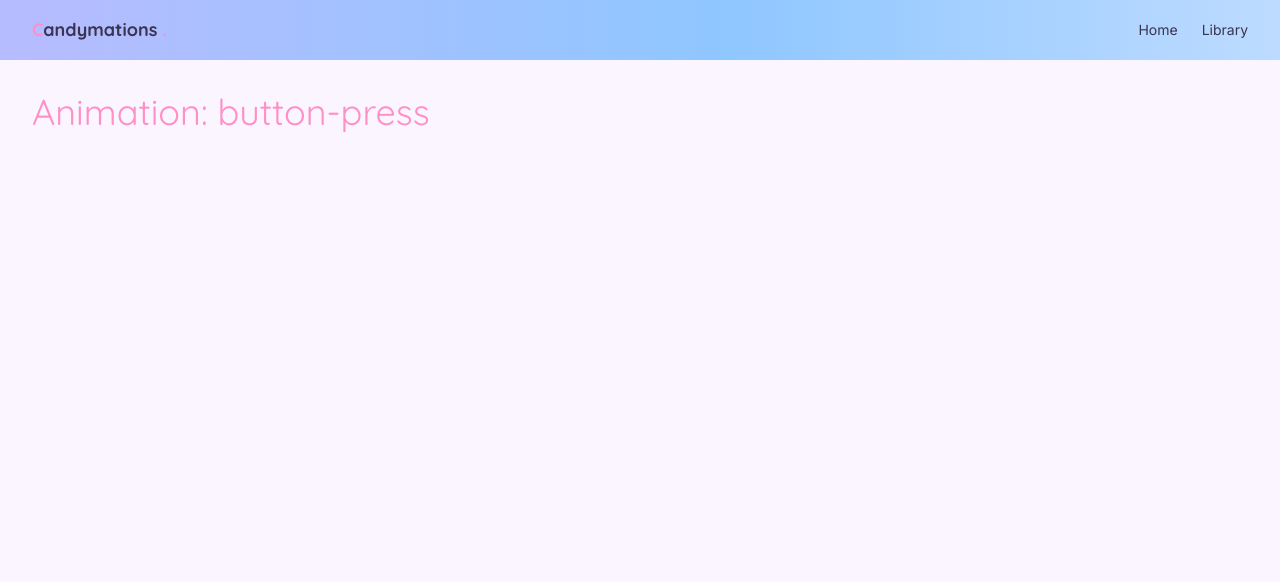
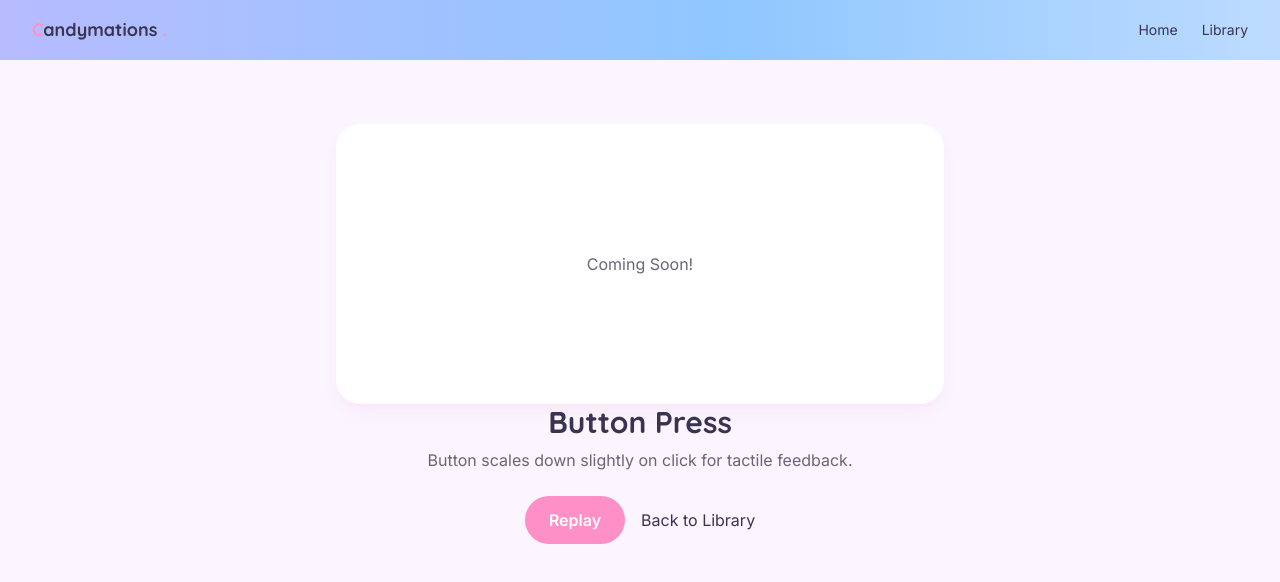
Before and after one commit to Krimzonn/Candymations, a React (Vite) app: page /animations/button-press in a window 1280 px wide. Shown: the top 582 px of the page. Built offline with nearby package versions, Linux system fonts and the light colour scheme.

Commit message:
Added Elastic Bounce and Fade Rise animations

```diff
--- /dev/null
+++ b/src/animations/ElasticBounce.jsx
@@ -0,0 +1,7 @@
+function ElasticBounce() {
+  return (
+    <div className="w-20 h-20 bg-cc-pink rounded-2xl elastic-bounce-anim"></div>
+  );
+}
+
+export default ElasticBounce;
--- /dev/null
+++ b/src/animations/FadeAndRise.jsx
@@ -0,0 +1,7 @@
+function FadeAndRise() {
+  return (
+    <div className="w-20 h-20 bg-cc-lilac rounded-2xl fade-rise-anim"></div>
+  );
+}
+
+export default FadeAndRise;
--- /dev/null
+++ b/src/animations/index.js
@@ -0,0 +1,7 @@
+import ElasticBounce from "./ElasticBounce";
+import FadeAndRise from "./FadeAndRise";
+
+export const animationComponents = {
+  "elastic-bounce": ElasticBounce,
+  "fade-and-rise": FadeAndRise,
+};
--- a/src/components/library/GrassScenery.jsx
+++ b/src/components/library/GrassScenery.jsx
@@ -32,7 +32,7 @@ function GrassCluster({ top, left, seed }) {
     height: 24 + rand() * 18,
     rotate: rand() * 30 - 15,
     color: colors[Math.floor(rand() * colors.length)],
-    spacing: -4 + rand() * 3,
+    spacing: -5 + rand() * 3,
   }));
 
   return (
--- a/src/index.css
+++ b/src/index.css
@@ -64,6 +64,37 @@
   }
 }
 
+@keyframes elastic-bounce {
+  0% {
+    transform: scale(0);
+    opacity: 0;
+  }
+  50% {
+    transform: scale(1.15);
+    opacity: 1;
+  }
+  70% {
+    transform: scale(0.95);
+  }
+  85% {
+    transform: scale(1.05);
+  }
+  100% {
+    transform: scale(1);
+  }
+}
+
+@keyframes fade-rise {
+  from {
+    opacity: 0;
+    transform: translateY(24px);
+  }
+  to {
+    opacity: 1;
+    transform: translateY(0);
+  }
+}
+
 .belt-track {
   animation: belt-scroll 30s linear infinite;
   will-change: transform;
@@ -88,6 +119,14 @@
   animation: firefly-pulse ease-in-out infinite;
 }
 
+.elastic-bounce-anim {
+  animation: elastic-bounce 0.8s cubic-bezier(0.36, 0, 0.66, 1.4) both;
+}
+
+.fade-rise-anim {
+  animation: fade-rise 0.6s ease-out both;
+}
+
 @media (prefers-reduced-motion: reduce) {
   .belt-track {
     animation: none;
--- a/src/pages/AnimationDetail.jsx
+++ b/src/pages/AnimationDetail.jsx
@@ -1,12 +1,58 @@
-import { useParams } from "react-router-dom";
+import { useParams, Link } from "react-router-dom";
+import { useState } from "react";
+import { animations } from "../data/animations";
+import { animationComponents } from "../animations";
 
 function AnimationDetail() {
   const { slug } = useParams();
+  const meta = animations.find((a) => a.slug === slug);
+  const [replayKey, setReplayKey] = useState(0);
+
+  if (!meta) {
+    return (
+      <div className="p-8 text-center">
+        <p className="font-heading text-cc-text text-2xl mb-4">
+          Animation not found
+        </p>
+        <Link to="/library" className="text-cc-pink">
+          Back to Library
+        </Link>
+      </div>
+    );
+  }
+
+  const AnimationComponent = animationComponents[slug];
 
   return (
-    <h1 className="font-heading text-cc-pink text-4xl p-8">
-      Animation: {slug}
-    </h1>
+    <div className="max-w-2xl mx-auto px-8 py-16 text-center">
+      <div className="bg-white rounded-3xl shadow-lg shadow-cc-pink/10 p-10 min-8 min-h-[280px] flex items-center justify-center">
+        {AnimationComponent ? (
+          <AnimationComponent key={replayKey} />
+        ) : (
+          <p className="font-body text-cc-muted">Coming Soon!</p>
+        )}
+      </div>
+
+      <h1 className="font-heading text-cc-text text-3xl font-bold mb-2">
+        {meta.name}
+      </h1>
+      <p className="font-body text-cc-muted mb-6">{meta.description}</p>
+
+      <div className="flex items-center justify-center gap-4">
+        <button
+          onClick={() => setReplayKey((k) => k + 1)}
+          className="bg-cc-pink hover:bg-cc-pink-hover text-white font-body font-semibold px-6 py-3 rounded-full transition-colors"
+        >
+          Replay
+        </button>
+        <Link
+          to="/library"
+          className="font-body text-cc-text hover:text-cc-pink transition-colors"
+        >
+          Back to Library
+        </Link>
+      </div>
+    </div>
   );
 }
 
--- a/src/pages/Library.jsx
+++ b/src/pages/Library.jsx
@@ -1,5 +1,5 @@
 import { useRef } from "react";
-import { useScroll, useTransform, motion } from "framer-motion";
+import { useScroll, useTransform, useSpring, motion } from "framer-motion";
 import { animations } from "../data/animations";
 import River from "../components/library/River";
 import PathCard from "../components/library/PathCard";
@@ -19,15 +19,21 @@ function Library() {
     offset: ["start start", "end end"],
   });
 
+  const smoothProgress = useSpring(scrollYProgress, {
+    stiffness: 100,
+    damping: 30,
+    restDelta: 0.001,
+  });
+
   const treeY = useTransform(
-    scrollYProgress,
+    smoothProgress,
     [0, 1],
-    [0, -CONTENT_HEIGHT * 0.15],
+    [0, -CONTENT_HEIGHT * 0.08],
   );
   const cloudY = useTransform(
-    scrollYProgress,
+    smoothProgress,
     [0, 1],
-    [0, -CONTENT_HEIGHT * 0.05],
+    [0, -CONTENT_HEIGHT * 0.03],
   );
 
   return (
```
